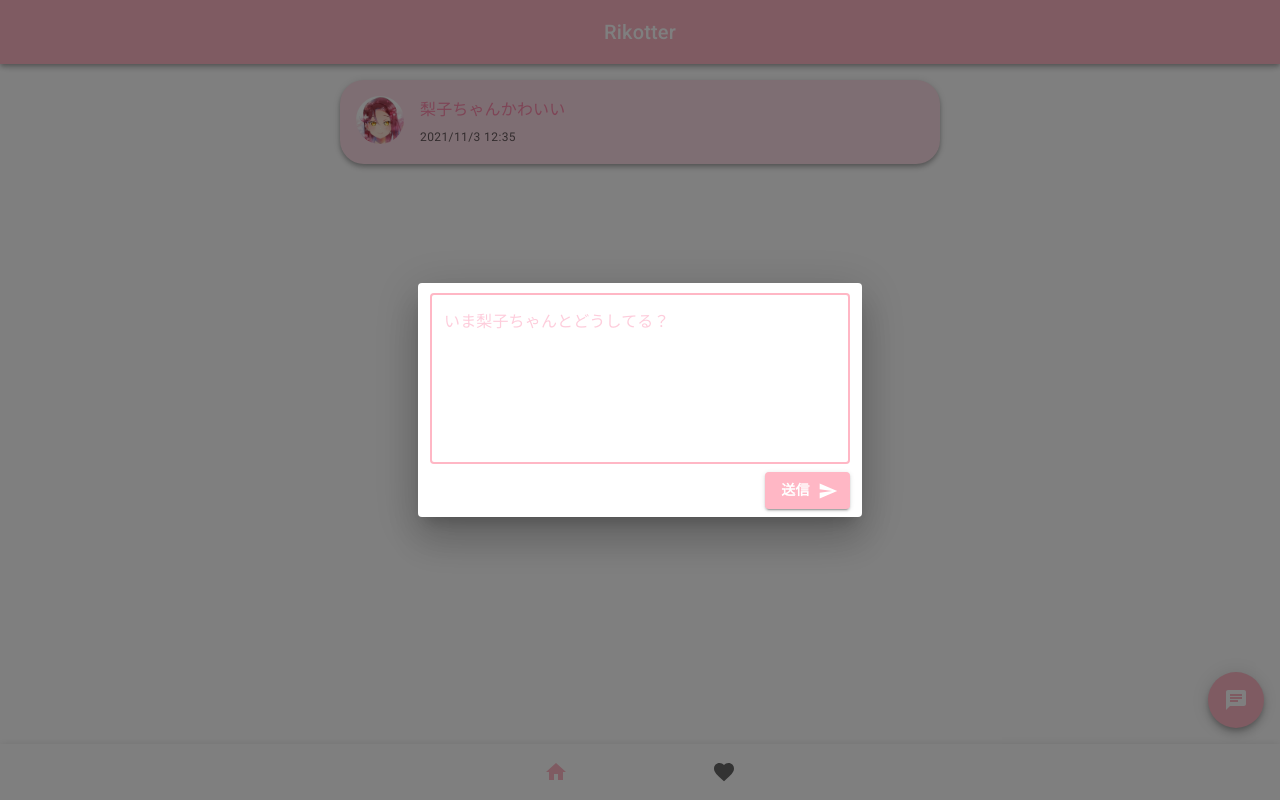
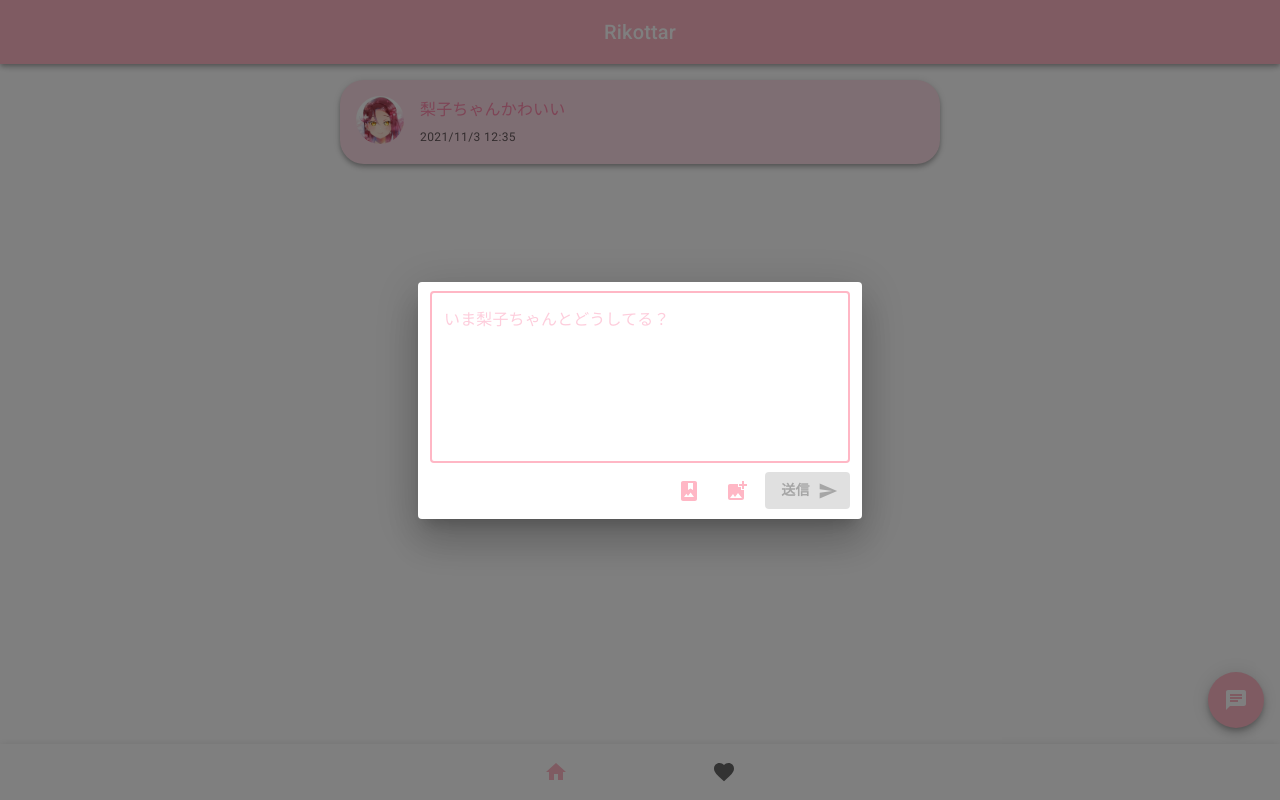
Before and after one commit to xmitoux/rikottar, a Next.js app: page /mui-test in a window 1280 px wide. Both pictures are taken after a click on the button 1236 px from the left and 700 px from the top of the page. Built offline with nearby package versions, Linux system fonts and the light colour scheme.

Commit message:
画像を送信できるようにした(オンメモリ)

```diff
--- a/components/bottom-navigation.tsx
+++ b/components/bottom-navigation.tsx
@@ -1,4 +1,4 @@
-import * as React from 'react';
+import React from 'react';
 import BottomNavigation from '@mui/material/BottomNavigation';
 import BottomNavigationAction from '@mui/material/BottomNavigationAction';
 import FavoriteIcon from '@mui/icons-material/Favorite';
--- a/components/hide-appbar.tsx
+++ b/components/hide-appbar.tsx
@@ -1,4 +1,4 @@
-import * as React from 'react';
+import React from 'react';
 import AppBar from '@mui/material/AppBar';
 import Toolbar from '@mui/material/Toolbar';
 import Typography from '@mui/material/Typography';
--- /dev/null
+++ b/components/rikotta-card.tsx
@@ -0,0 +1,80 @@
+import React from 'react';
+import Grid from '@mui/material/Grid';
+import Paper from '@mui/material/Paper';
+import Typography from '@mui/material/Typography';
+import Avatar from '@mui/material/Avatar';
+import { styled } from '@mui/material/styles';
+import { Rikotta } from '../utils/types';
+
+const Img = styled('img')();
+
+export default function RikottaCard(props: Rikotta) {
+  const { text, image, sentAt } = props;
+
+  const formatDate = (date: Date) => {
+    return `${date.getFullYear()}/${
+      date.getMonth() + 1
+    }/${date.getDate()} ${date.getHours()}:${date.getMinutes()}`;
+  };
+
+  return (
+    <Paper
+      sx={{
+        p: 2,
+        mx: 'auto',
+        my: 3,
+        width: {
+          xs: 300,
+          sm: 500,
+          md: 600,
+        },
+        borderRadius: 6,
+        backgroundColor: '#fddde6',
+      }}
+      elevation={4}
+    >
+      <Grid container spacing={2} wrap="nowrap">
+        <Grid item>
+          <Avatar src="/assets/riko.jpg" sx={{ width: 48, height: 48 }} />
+        </Grid>
+
+        <Grid item xs>
+          <Grid container direction="column">
+            <Grid item>
+              <Typography
+                variant="subtitle1"
+                sx={{
+                  wordBreak: 'break-word',
+                  whiteSpace: 'pre-wrap',
+                }}
+              >
+                {text}
+              </Typography>
+            </Grid>
+
+            {image && (
+              <Grid item>
+                <Img
+                  sx={{
+                    width: {
+                      xs: 150,
+                      sm: 200,
+                      md: 200,
+                    },
+                  }}
+                  src={image}
+                />
+              </Grid>
+            )}
+
+            <Grid item>
+              <Typography variant="caption" color="text.secondary">
+                {formatDate(sentAt)}
+              </Typography>
+            </Grid>
+          </Grid>
+        </Grid>
+      </Grid>
+    </Paper>
+  );
+}
--- /dev/null
+++ b/components/rikotta-dialog.tsx
@@ -0,0 +1,171 @@
+import React from 'react';
+
+import { styled } from '@mui/material/styles';
+import Button from '@mui/material/Button';
+import Box from '@mui/material/Box';
+import IconButton from '@mui/material/IconButton';
+import TextField from '@mui/material/TextField';
+import Checkbox from '@mui/material/Checkbox';
+import Dialog from '@mui/material/Dialog';
+import DialogActions from '@mui/material/DialogActions';
+import DialogContent from '@mui/material/DialogContent';
+import AddPhotoAlternateIcon from '@mui/icons-material/AddPhotoAlternate';
+import SendIcon from '@mui/icons-material/Send';
+import FavoriteBorder from '@mui/icons-material/FavoriteBorder';
+import Favorite from '@mui/icons-material/Favorite';
+import CancelIcon from '@mui/icons-material/Cancel';
+import PhotoAlbumIcon from '@mui/icons-material/PhotoAlbum';
+
+import { Rikotta } from '../utils/types';
+
+const Input = styled('input')({ display: 'none' });
+const Img = styled('img')();
+
+const StyledDialog = styled(Dialog)({
+  '& .MuiDialogContent-root': {
+    padding: '10px 12px 0 12px',
+  },
+
+  '& .MuiDialogActions-root': {
+    padding: '8px 12px',
+  },
+});
+
+type Props = {
+  open: boolean;
+  closer: () => void;
+  sender: (rikotta: Rikotta) => void;
+};
+
+export default function RikottaDialog(prop: Props) {
+  const { open, closer, sender } = prop;
+
+  const [attachedImage, setAttachedImage] = React.useState<string | null>(null);
+  const [fav, setFav] = React.useState(true);
+  const [text, setText] = React.useState('');
+
+  const inputText = (event: React.ChangeEvent<HTMLInputElement>) => setText(event.target.value);
+
+  const attachImage = (changeEvent: React.ChangeEvent<HTMLInputElement>) => {
+    const files = changeEvent.target.files;
+
+    if (!files?.length) {
+      return;
+    }
+
+    const uploadFile = files[0];
+    const fileReader = new FileReader();
+    fileReader.onload = (fileEvent) => {
+      if (!fileEvent.target) {
+        return;
+      }
+
+      setAttachedImage(fileEvent.target.result as string);
+      // 画像削除後に同じファイルを上げられるようにする
+      changeEvent.target.value = '';
+    };
+    fileReader.readAsDataURL(uploadFile);
+
+    setFav(true);
+  };
+
+  const deleteImage = () => setAttachedImage(null);
+
+  const checkFav = (event: React.ChangeEvent<HTMLInputElement>) => setFav(event.target.checked);
+
+  const closeDialog = () => {
+    setText('');
+    setAttachedImage(null);
+    closer();
+  };
+
+  const sendRikotta = () => {
+    const rikotta: Rikotta = { text, sentAt: new Date(), image: attachedImage };
+    sender(rikotta);
+    closeDialog();
+  };
+
+  return (
+    <>
+      <StyledDialog open={open} onClose={closeDialog} fullWidth maxWidth="xs">
+        <DialogContent>
+          <TextField
+            id="name"
+            variant="outlined"
+            placeholder="いま梨子ちゃんとどうしてる？"
+            rows={6}
+            autoFocus
+            multiline
+            fullWidth
+            value={text}
+            onChange={inputText}
+          />
+
+          {attachedImage && (
+            <Box sx={{ position: 'relative' }}>
+              <IconButton
+                size="small"
+                sx={{
+                  position: 'absolute',
+                  top: 0,
+                  right: 0,
+                }}
+                onClick={deleteImage}
+              >
+                <CancelIcon />
+              </IconButton>
+              <Img
+                sx={{
+                  width: {
+                    xs: 100,
+                    sm: 150,
+                    md: 150,
+                  },
+                }}
+                src={attachedImage}
+              />
+            </Box>
+          )}
+        </DialogContent>
+
+        <DialogActions>
+          <IconButton color="primary" component="span">
+            <PhotoAlbumIcon />
+          </IconButton>
+
+          <label htmlFor="icon-button-file">
+            <Input
+              accept="image/*"
+              id="icon-button-file"
+              type="file"
+              multiple
+              onChange={attachImage}
+            />
+            <IconButton color="primary" component="span">
+              <AddPhotoAlternateIcon />
+            </IconButton>
+          </label>
+
+          {attachedImage && (
+            <Checkbox
+              icon={<FavoriteBorder />}
+              checkedIcon={<Favorite />}
+              checked={fav}
+              onChange={checkFav}
+            />
+          )}
+
+          <Button
+            color="primary"
+            endIcon={<SendIcon />}
+            variant="contained"
+            onClick={sendRikotta}
+            disabled={!text.trim() && !attachedImage}
+          >
+            送信
+          </Button>
+        </DialogActions>
+      </StyledDialog>
+    </>
+  );
+}
--- a/package.json
+++ b/package.json
@@ -1,5 +1,5 @@
 {
-  "name": "rikotter",
+  "name": "rikottar",
   "private": true,
   "scripts": {
     "dev": "next dev",
--- a/pages/_app.tsx
+++ b/pages/_app.tsx
@@ -51,7 +51,7 @@ function MyApp({ Component, pageProps }: AppProps) {
   return (
     <ThemeProvider theme={theme}>
       <CssBaseline />
-      <AppHeader title="Rikotter"></AppHeader>
+      <AppHeader title="Rikottar"></AppHeader>
       <Component {...pageProps} />
       <AppFooter />
     </ThemeProvider>
--- a/pages/mui-test/index.tsx
+++ b/pages/mui-test/index.tsx
@@ -2,46 +2,44 @@ import React from 'react';
 import Box from '@mui/material/Box';
 import Fab from '@mui/material/Fab';
 import ChatIcon from '@mui/icons-material/Chat';
-import RikotteDialog from '../../components/rikotte-dialog';
-import RikotteCard, { Props as Rikotte } from '../../components/rikotte-card';
+import RikottaCard from '../../components/rikotta-card';
+import RikottaDialog from '../../components/rikotta-dialog';
+import { Rikotta } from '../../utils/types';
 
 export default function MuiTest() {
-  const [open, setOpen] = React.useState(false);
-
-  const [rikottes, setRikottes] = React.useState<Rikotte[]>([
-    { rikotte: '梨子ちゃんかわいい', sentAt: new Date() },
+  const [dialogOpen, setDialogOpen] = React.useState(false);
+  const [rikottaList, setRikottaList] = React.useState<Rikotta[]>([
+    { text: '梨子ちゃんかわいい', sentAt: new Date(), image: null },
   ]);
 
   /**
    * Rikotteを送信する
    */
-  const sendRikotte = (rikotte: Rikotte) => setRikottes([...rikottes, rikotte]);
+  const sendRikotta = (rikotta: Rikotta) => {
+    setRikottaList([...rikottaList, rikotta]);
+  };
 
   /**
    * Rikotteを描画する
    */
-  const renderRikottes = () =>
-    rikottes
-      .map((rikkote, i) => (
-        <RikotteCard rikotte={rikkote.rikotte} sentAt={rikkote.sentAt} key={i} />
-      ))
-      .reverse();
+  const renderRikottaList = () =>
+    rikottaList.map((rikotta, i) => <RikottaCard {...rikotta} key={i} />).reverse();
 
-  const closerDialog = () => {
-    setOpen(false);
+  const closeDialog = () => {
+    setDialogOpen(false);
   };
 
   return (
     <Box sx={{ pt: 1 }}>
-      {renderRikottes()}
+      {renderRikottaList()}
 
       <Box sx={{ position: 'fixed', bottom: 72, right: 16 }}>
-        <Fab color="primary" disableRipple={true} onClick={() => setOpen(true)}>
+        <Fab color="primary" disableRipple={true} onClick={() => setDialogOpen(true)}>
           <ChatIcon />
         </Fab>
       </Box>
 
-      <RikotteDialog open={open} closeDialog={closerDialog} rikotteSender={sendRikotte} />
+      <RikottaDialog open={dialogOpen} closer={closeDialog} sender={sendRikotta} />
     </Box>
   );
 }
--- /dev/null
+++ b/utils/types.ts
@@ -0,0 +1,5 @@
+export type Rikotta = {
+  text: string;
+  sentAt: Date;
+  image: string | null;
+};
```
